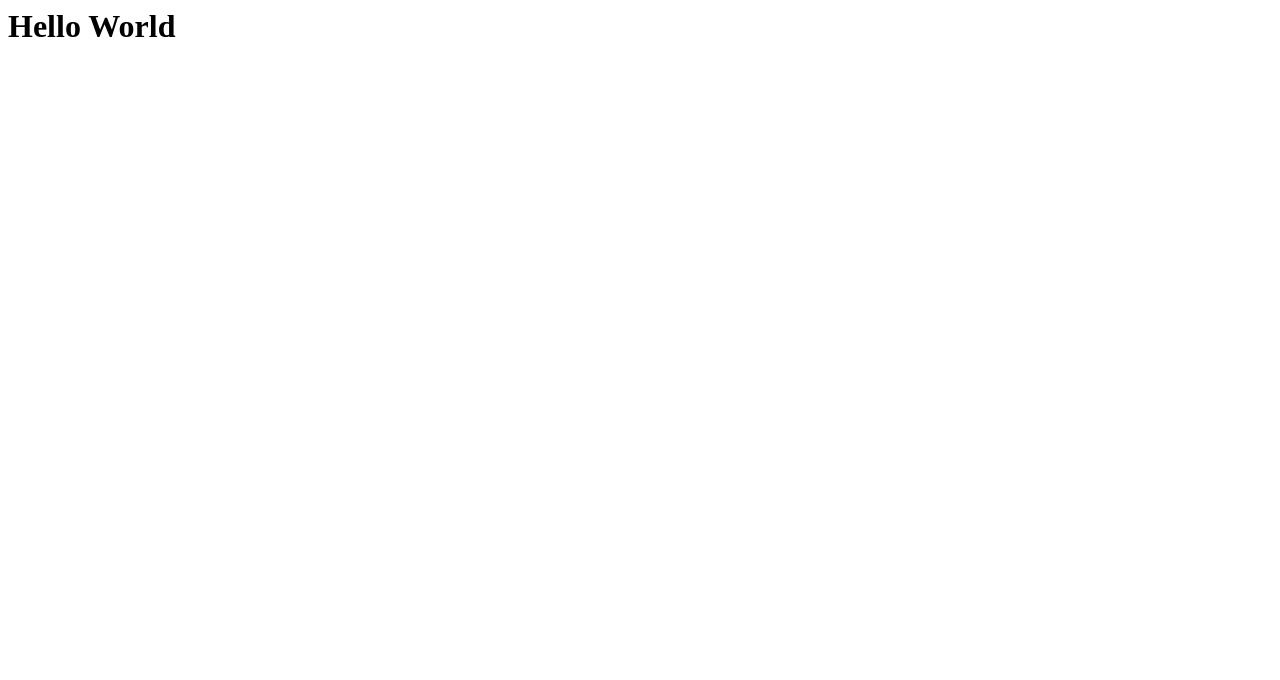
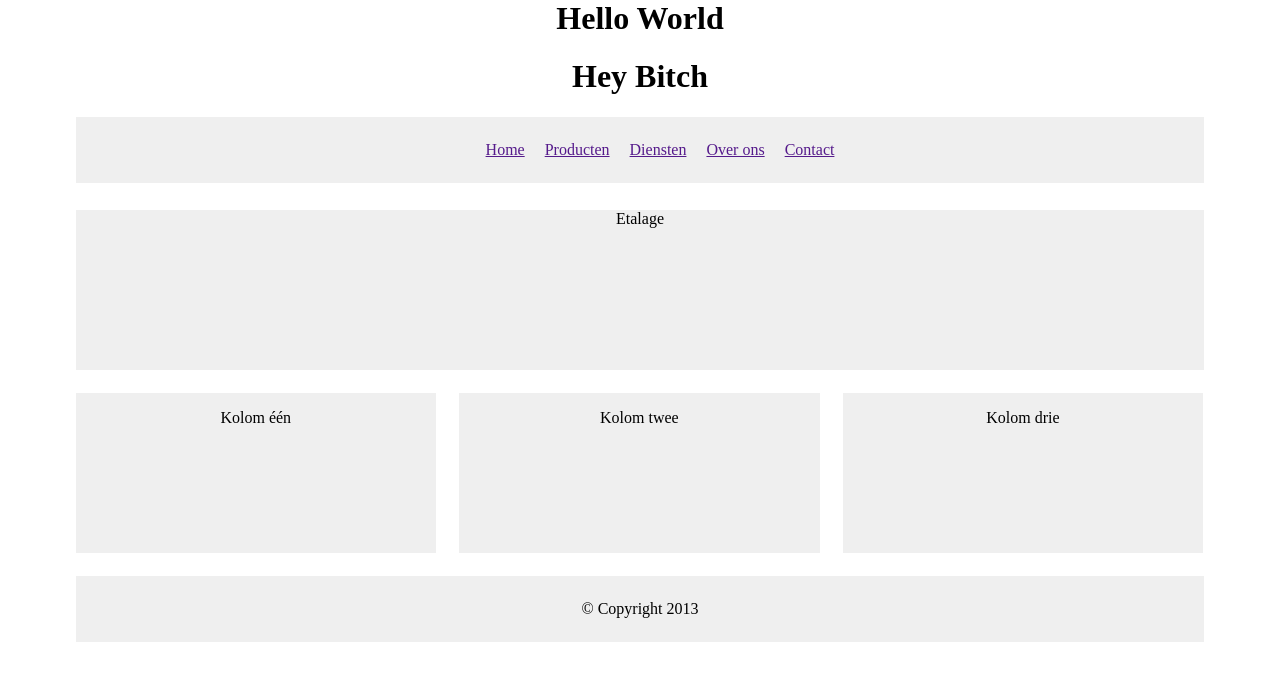
Before and after one commit to Biancantunes/Upload-test-2, a plain HTML site: page index.html in a window 1280 px wide. Drawn offline with Linux system fonts and the light colour scheme.

Commit message:
edit index.html

```diff
--- a/index.html
+++ b/index.html
@@ -1 +1,33 @@
-<h1>Hello World</h1>
+<link rel="stylesheet" type="text/css" href="stylesheet.css">
+<h1>Hello World </h1>
+<body>
+  <div id="header">
+    <h1> Hey Bitch </h1>
+    <div id="nav">
+      <ul>
+        <li><a href="">Home</a></li>
+        <li><a href="">Producten</a></li>
+        <li><a href="">Diensten</a></li>
+        <li><a href="">Over ons</a></li>
+        <li><a href="">Contact</a></li>
+      </ul>
+    </div>
+  </div>
+  <div id="content">
+    <div id="feature">
+      <p>Etalage</p>
+    </div>
+    <div class="article column1">
+      <p> Kolom één</p>
+    </div>
+    <div class="article column2">
+      <p> Kolom twee</p>
+      </div>
+      <div class="article column3">
+        <p>Kolom drie</p>
+      </div>
+    </div>
+    <div id="footer">
+      <p>&copy; Copyright 2013</p>
+    </div>
+  </body>
```
